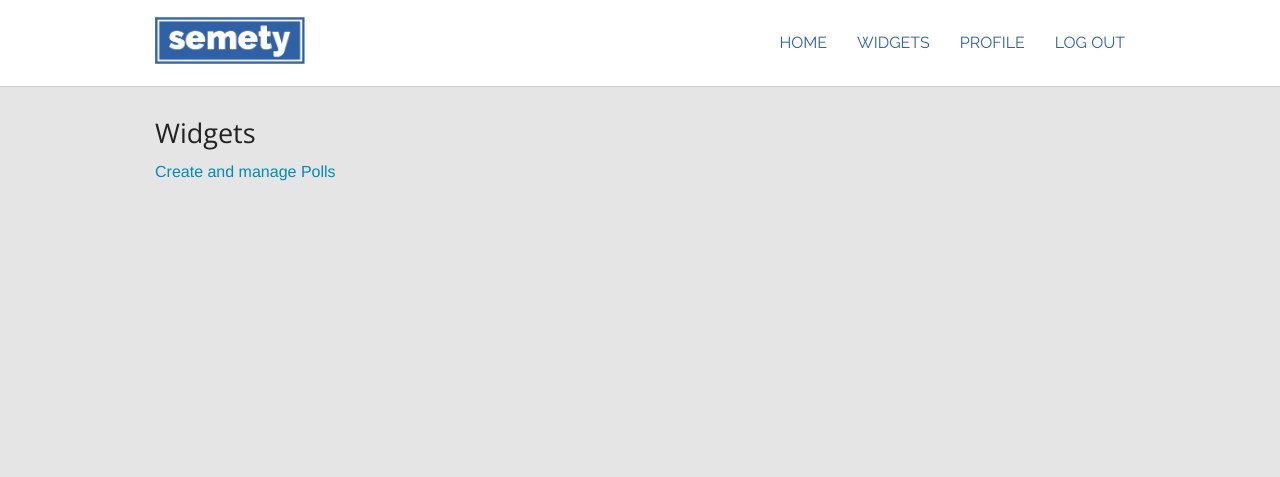
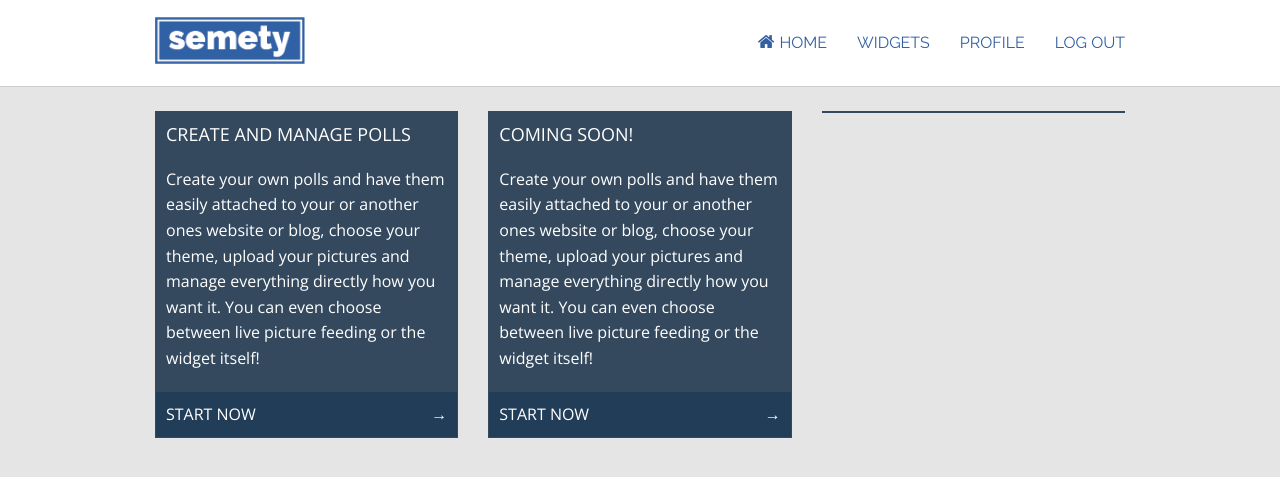
Before and after one commit to JamesJGarner/Survey, a Django app: page /widgets/ in a window 1280 px wide. Shown: the top 477 px of the page. Run offline with Django 3.2, Linux system fonts and the light colour scheme; the visitor is signed in with stand-in values (Sample User, id 1).

Commit message:
Widget page UI

```diff
--- a/pluginservice/apps/polls/static/css/custom.css
+++ b/pluginservice/apps/polls/static/css/custom.css
@@ -246,3 +246,6 @@ p.section-title:after {
 span {
 	color: #333;
 }
+.fa {
+	margin-right: 5px;
+}
--- a/pluginservice/apps/polls/static/css/default.css
+++ b/pluginservice/apps/polls/static/css/default.css
@@ -40,6 +40,12 @@ body {
 .header ul li a:hover {
 	color: #1e87b3;
 }
+.fa {
+	margin-right: 5px;
+}
+.fa-home {
+	font-size: large;
+}
 .row .collapse {
 	font-family: 'Raleway', sans-serif;
 	padding: 5px 0px 5px 0px;
@@ -71,7 +77,36 @@ body {
 	color: #ccc !important;
 	transition: background-color 300ms ease-out !important;
 }
-
+.widgetbox {
+	background-color: #34495e;
+	width: 100%;
+    border-style: solid;
+    border-width: 1px;
+    border-color: #34495e;
+    margin-bottom: 1.25rem;
+}
+.widgetbox h5 {
+	padding: 10px !important;
+	color: #fff !important;
+	margin: 0px !important;
+	font-weight: 400 !important;
+	text-transform: uppercase;
+}
+.widgetbox p {
+	padding: 10px !important;
+	color: #fff !important;
+	margin-bottom: 10px;
+}
+.widgetpagenext {
+	width: 100%;
+	background-color: #223d58;
+}
+.widgetpagenext p {
+	margin: 0px !important;
+}
+.widgetpagenext:hover {
+	background-color: #385776;
+}
 /* --------------------------------------- */
 /* ------------ MAIN STYLES END ---------- */
 /* --------------------------------------- */
--- a/pluginservice/templates/base.html
+++ b/pluginservice/templates/base.html
@@ -20,7 +20,7 @@
     <div class="large-12 columns">
         <a href="/"><img class="logo" src="/static/img/logo.png"></a>
         <ul class="right">
-        <li><a href="/">Home</a></li>
+        <li><a href="/"><i class="fa fa-home"></i>Home</a></li>
         <li><a href="/widgets/">Widgets</a></li>
         <li><a href="/profile/" >Profile</a></li>
         <li><a href="/logout/" >Log out</a></li>
--- a/pluginservice/templates/polls/poll_detail.html
+++ b/pluginservice/templates/polls/poll_detail.html
@@ -17,12 +17,14 @@
 				<br/>
 				<div class="row">
 					<div class="large-4 columns">
+					<p>MODIFICATIONS</p>
 						<a href="help/" class="secondary button NoBorder widthbutton"> <i class="fa fa-code"></i> Embed HTML Widget </a><br/>
 						<a href="help/" class="secondary button NoBorder widthbutton"> <i class="fa fa-picture-o"></i> Live Picture Feed </a><br/>
 						<a href="help/" class="secondary button NoBorder widthbutton"> <i class="fa fa-paint-brush"></i> Change your Layout </a><br/>
 					</div>
 					<div class="large-4 columns">
-					MORE COMING
+					<p>LAYOUT</p>
+					<a href="/"><img class="logo" src="/static/img/water.jpg"></a>
 					</div>
 					<div class="large-4 columns">
 					MORE COMING
--- a/pluginservice/templates/site/widgets.html
+++ b/pluginservice/templates/site/widgets.html
@@ -2,10 +2,38 @@
 
 {% block content %}
 <div class="row">
-<div class="large-12 columns">
-	<h3>Widgets</h3>
+	<div class="large-4 columns">
+		<div class="widgetbox clearfix">
+			<h5>Create and manage Polls</h5>
+			<p>Create your own polls and have them easily attached to your or another ones website or blog, choose your theme, upload your pictures and manage everything directly how you want it. You can even choose between live picture feeding or the widget itself!</p>
+			<a href="/widgets/polls/"><div class="widgetpagenext clearfix">
+				<div class="left">
+					<p>START NOW</p>
+				</div>
+				<div class="right">
+				<p>→</p>
+				</div>
+			</div></a>
+		</div>
+	</div>
+	<div class="large-4 columns">
+		<div class="widgetbox clearfix">
+		<h5>Coming soon!</h5>
+			<p>Create your own polls and have them easily attached to your or another ones website or blog, choose your theme, upload your pictures and manage everything directly how you want it. You can even choose between live picture feeding or the widget itself!</p>
+			<a href="/widgets/polls/"><div class="widgetpagenext clearfix">
+				<div class="left">
+					<p>START NOW</p>
+				</div>
+				<div class="right">
+				<p>→</p>
+				</div>
+			</div></a>
+		</div>
+	</div>
+	<div class="large-4 columns">
+		<div class="widgetbox clearfix">
 
-	<a href="/widgets/polls/">Create and manage Polls</a>
-</div>
+		</div>
+	</div>
 </div>
 {% endblock %}
```
